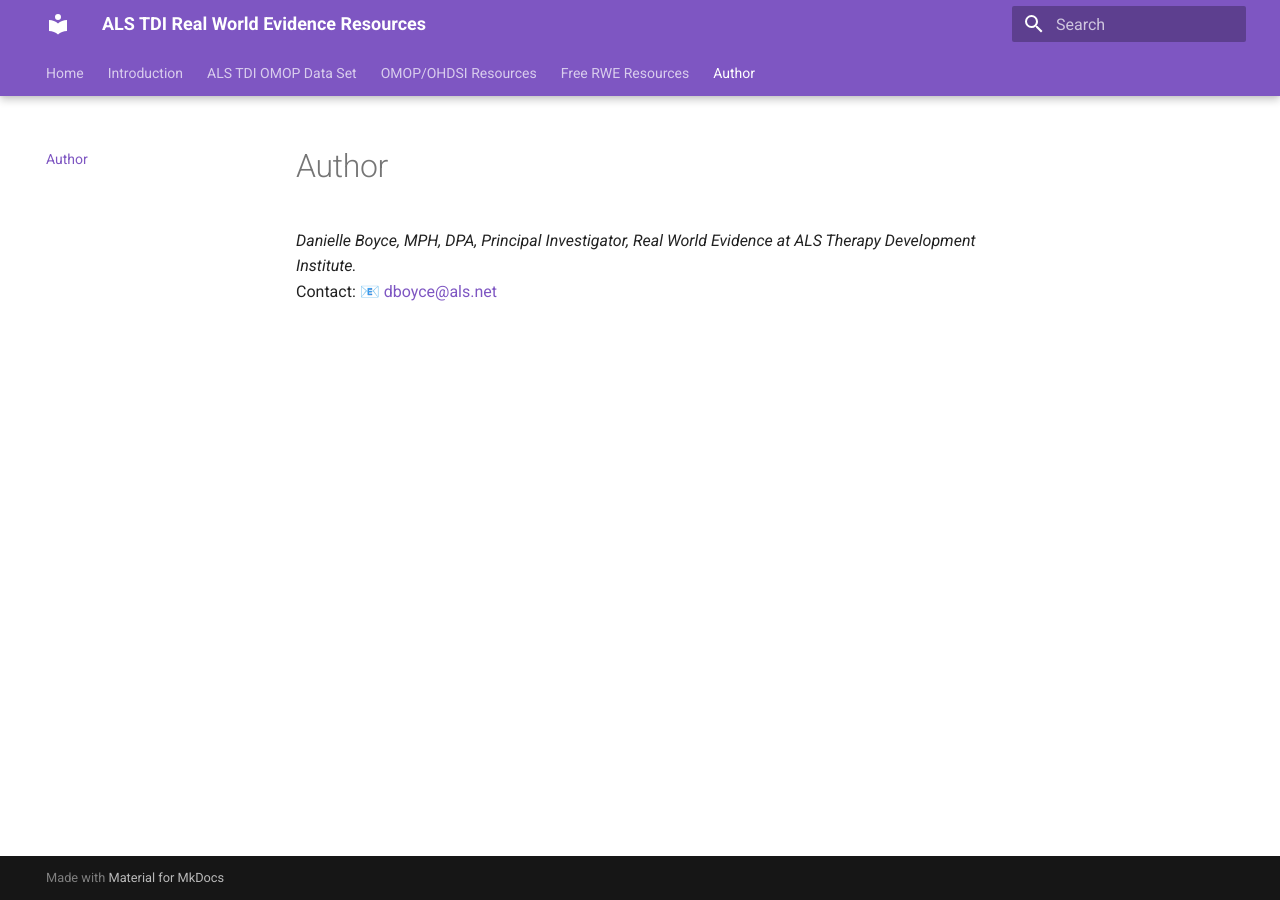
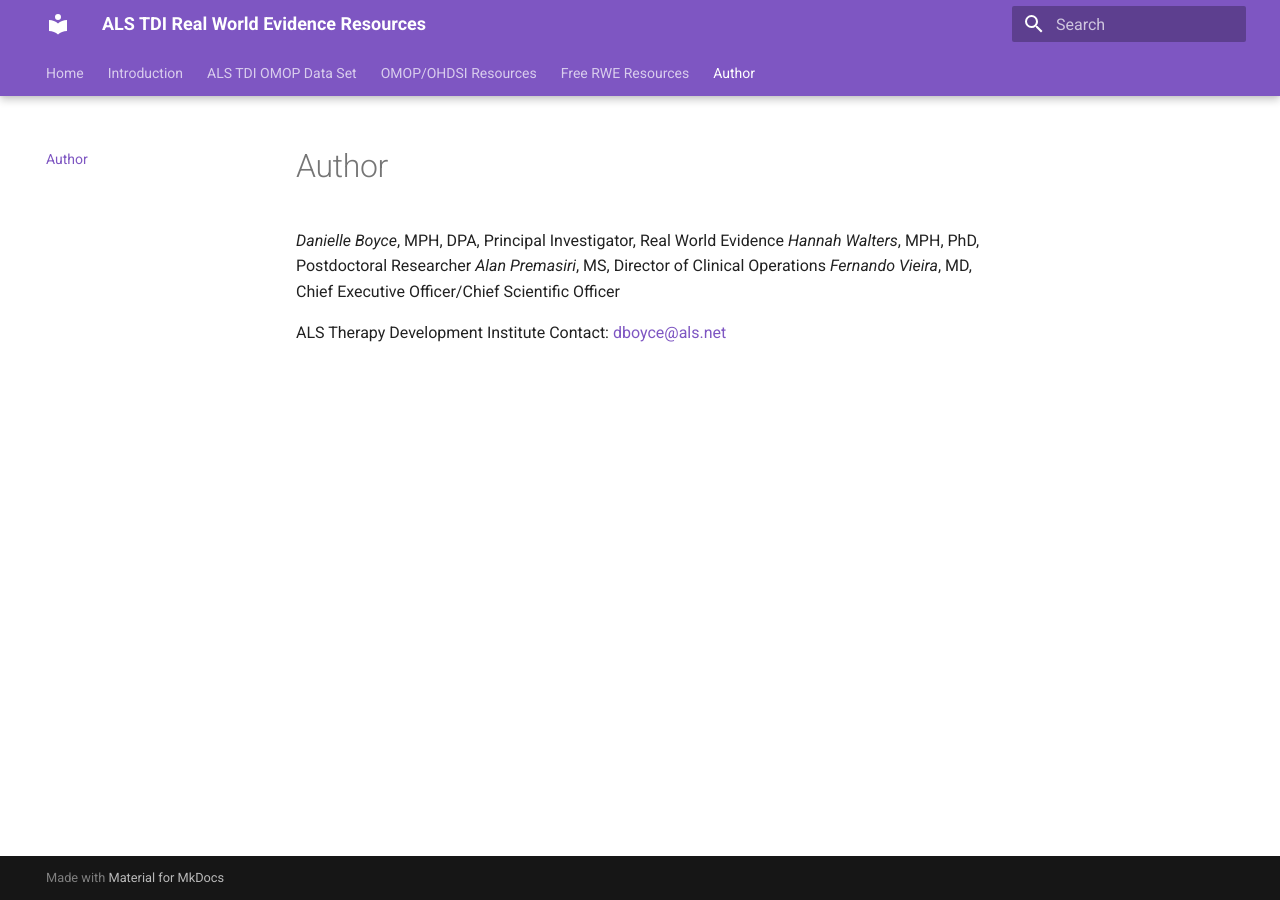
Before and after one commit to ALSTDI/ALS-RWE, an MkDocs documentation site: the page built from docs/author.md, in a window 1280 px wide. Built offline with MkDocs 1.6.1 and Material for MkDocs 9.7.7, drawn with Linux system fonts in a browser that asks for light colours.

Commit message:
Update author.md

```diff
--- a/docs/author.md
+++ b/docs/author.md
@@ -1,3 +1,7 @@
+*Danielle Boyce*, MPH, DPA, Principal Investigator, Real World Evidence
+*Hannah Walters*, MPH, PhD, Postdoctoral Researcher
+*Alan Premasiri*, MS, Director of Clinical Operations
+*Fernando Vieira*, MD, Chief Executive Officer/Chief Scientific Officer
 
-*Danielle Boyce, MPH, DPA, Principal Investigator, Real World Evidence at ALS Therapy Development Institute.*
-Contact: 📧 [dboyce@als.net](mailto:dboyce@als.net)
+ALS Therapy Development Institute
+Contact: [dboyce@als.net](mailto:dboyce@als.net)
```
